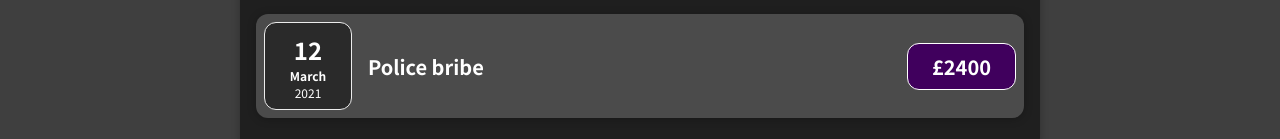
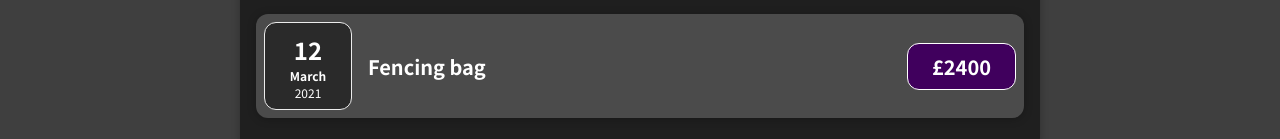
Before and after one commit to double-dash-dino/react-course, a React (Create React App) app in the folder ExpensesTrackerApp/: page / in a window 1280 px wide. Shown: the part 414-553 px from the top of the page. Built offline with nearby package versions, Linux system fonts and the light colour scheme.

Commit message:
make the dummy expenses more palatable

```diff
--- a/ExpensesTrackerApp/src/App.js
+++ b/ExpensesTrackerApp/src/App.js
@@ -11,19 +11,19 @@ const DUMMYEXPENSES = [
   },
   {
     id: "e2",
-    title: "Drugs",
+    title: "Books",
     amount: 50,
     date: new Date(2020, 4, 2),
   },
   {
     id: "e3",
-    title: "Police bribe",
+    title: "Fencing bag",
     amount: 2400,
     date: new Date(2021, 2, 12),
   },
   {
     id: "e4",
-    title: "Pornstars",
+    title: "Drink with friend",
     amount: 240,
     date: new Date(2022, 1, 1),
   },
```
